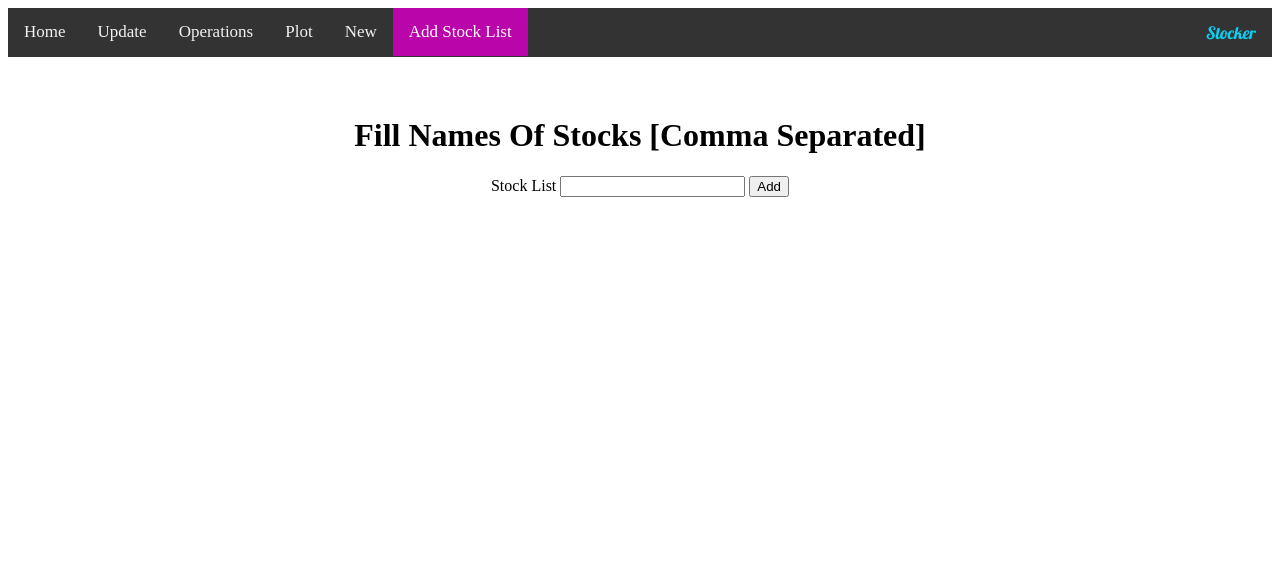
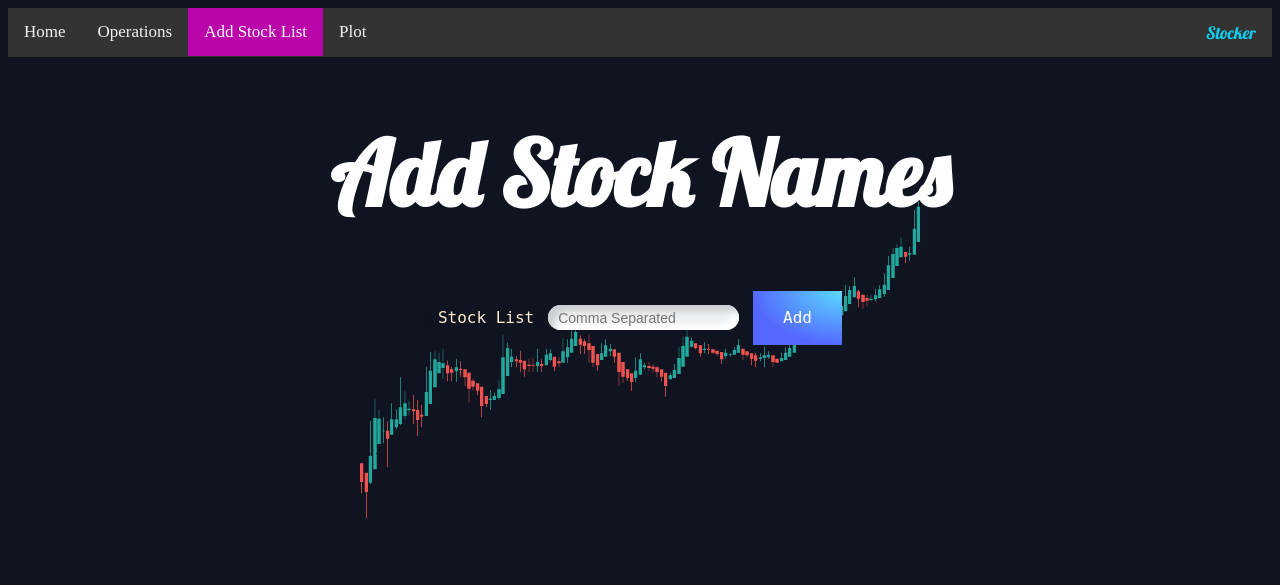
Before and after one commit to AniruddhaMandal/Stocker, a Flask app: page /add_list in a window 1280 px wide. Shown: the top 585 px of the page. Run offline with Flask 2, Linux system fonts and the light colour scheme.

Commit message:
Removed few unnecessary options.

```diff
--- a/webapi/static/css/background.css
+++ b/webapi/static/css/background.css
@@ -58,4 +58,5 @@
         padding-left: 10px;
         padding-right: 10px;
         border-radius: 10px;
+        color: blanchedalmond;
 }
--- a/webapi/templates/add_list.html
+++ b/webapi/templates/add_list.html
@@ -1,18 +1,21 @@
 {% extends "base.html" %}
 
+{% set bg="class=bgim background=static/images/background.png"%}
 {%set list_active="class=active"%}
 
 {% block title %}
 Add Stock List
 {% endblock title %}
 
+{% block heading%}
+Add Stock Names
+{% endblock heading%}
 {% block content %}
 <div style="color: black;">
-<h1> Fill Names Of Stocks [Comma Separated] </h1>
 <form action="add_list" method="POST">
-    <label for="stock_list">Stock List</label>
-    <input type="text" name="stock_list" value="" required>
-    <input type="submit" name="" id="" value="Add">
+    <label for="stock_list" class="label-tag">Stock List</label>
+    <input type="text" name="stock_list" value="" required class="input-form" placeholder="Comma Separated">
+    <input type="submit" name="" id="" value="Add" class="button">
 </form>
 </div>
 {% endblock content %}
--- a/webapi/templates/base.html
+++ b/webapi/templates/base.html
@@ -18,11 +18,13 @@
 <body {{bg}}>
     <div class="topnav">
         <a {{home_active}} href="{{url_for('home')}}"> Home</a>
+        <a {{operations_active}} href="{{url_for('operations_interface')}}"> Operations</a>
+        <a {{list_active}} href="{{url_for('add_client.add_stock_list')}}"> Add Stock List</a>
+        <a {{plot_active}} href="{{url_for('plot_interface')}}">Plot</a>
+        <!--
+        <a {{new_active}} href="{{url_for('add_client.add_stock_form')}}">New</a>
         <a {{update_active}} href="{{url_for('update_call')}}">Update</a>
-        <a {{operations_active}} href="{{url_for('operations_interface')}}"> Operations</a>
-        <a {{plot_active}} href="{{url_for('plot_interface')}}">Plot</a>
-        <a {{new_active}} href="{{url_for('add_client.add_stock_form')}}">New</a>
-        <a {{list_active}} href="{{url_for('add_client.add_stock_list')}}"> Add Stock List</a>
+        -->
         <div class='icon'>
             <a class='stocker' href="{{url_for('home')}}">Stocker</a>
         </div>
--- a/webapi/templates/main.html
+++ b/webapi/templates/main.html
@@ -21,6 +21,7 @@ Welcome to Stocker
       {% endfor %}
     </div>
   </div>
+<!--
 
   <a href="{{url_for('merge_client.merge_database')}}">
   <button type="button" class="button">Merge</button>
@@ -35,4 +36,5 @@ Welcome to Stocker
     </form>
   </div>
 
+-->
 {% endblock content%}
```
